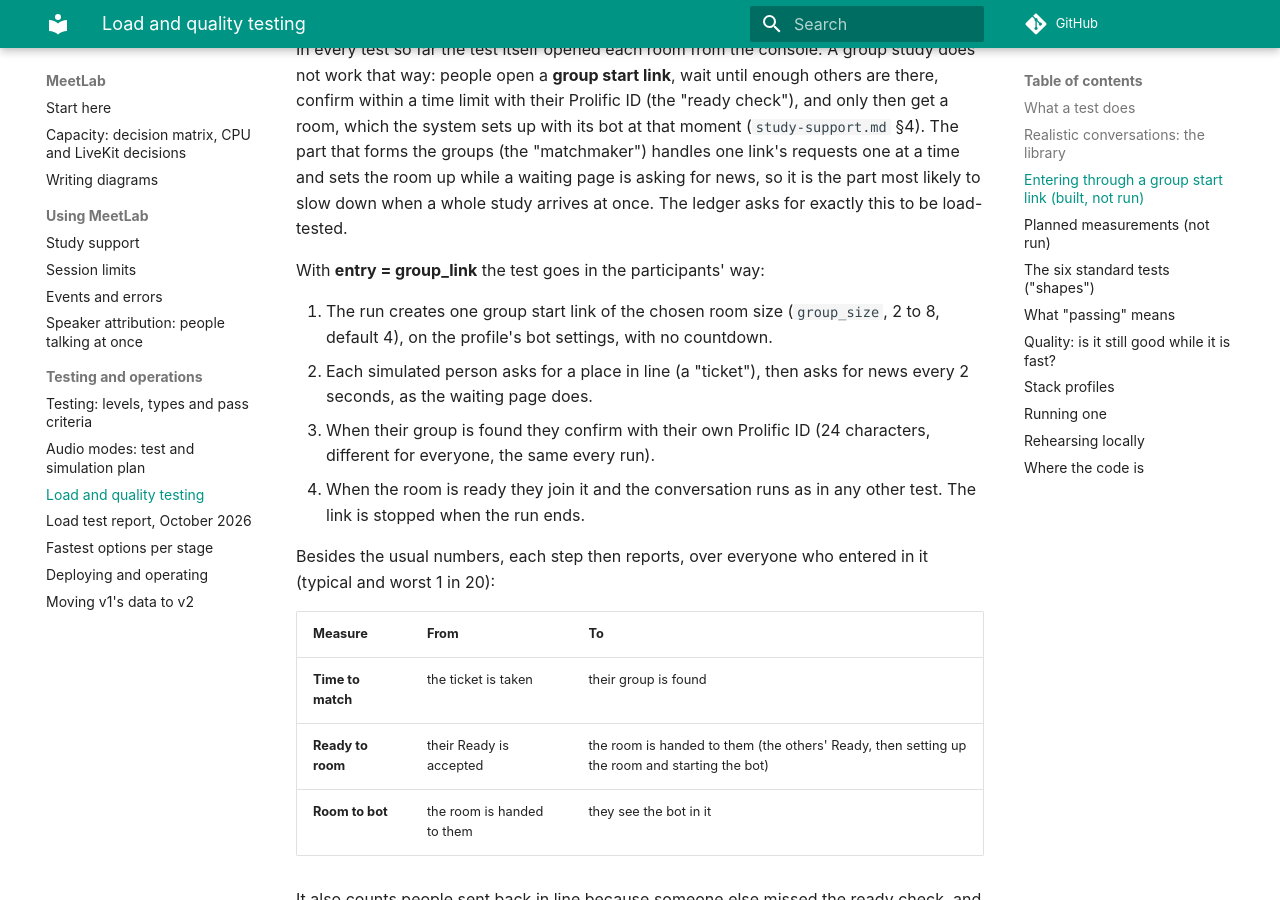
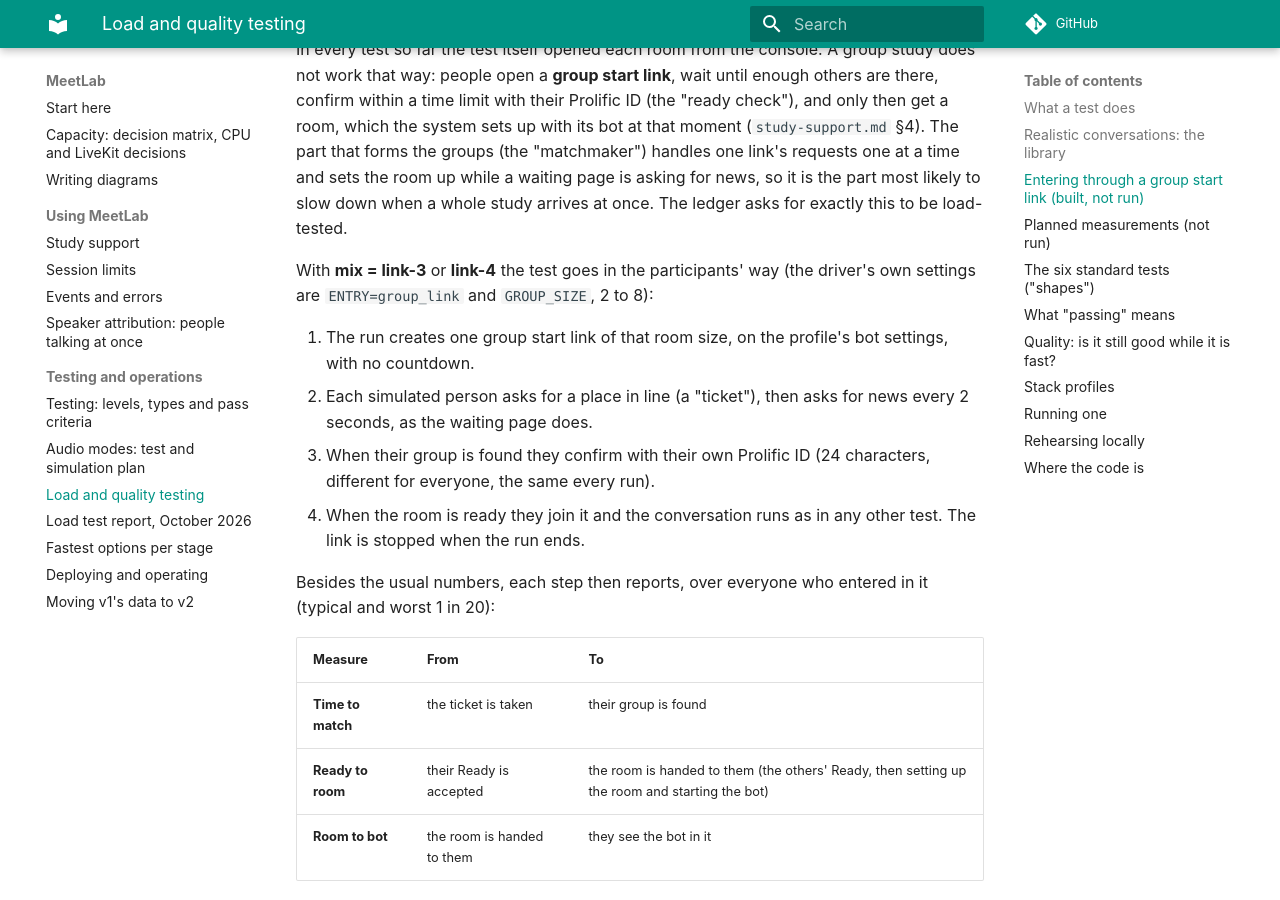
Before and after one commit to wwbp/MeetLab, an MkDocs documentation site: the page built from docs/load-testing.md, in a window 1280 px wide and 900 px high, scrolled down 1643 px. Built offline with MkDocs 1.6.1 and Material for MkDocs 9.7.7, drawn with Linux system fonts in a browser that asks for light colours; comment, search, counter and statistics services are not loaded; some of the changed text lies outside the part shown.

Commit message:
Load test workflow: group-link entry is a choice of "mix", not two more inputs
The workflow already had 10 inputs, the most the pinned workflow linter
allows. mix = link-3 or link-4 now means that many people a room, entering
through a group start link; the driver's ENTRY and GROUP_SIZE are unchanged.

Co-Authored-By: Claude Fable 5.2 <noreply@anthropic.com>

````diff
--- a/docs/load-testing.md
+++ b/docs/load-testing.md
@@ -63,10 +63,11 @@ groups (the "matchmaker") handles one link's requests one at a time and sets the
 a waiting page is asking for news, so it is the part most likely to slow down when a whole
 study arrives at once. The ledger asks for exactly this to be load-tested.
 
-With **entry = group_link** the test goes in the participants' way:
+With **mix = link-3** or **link-4** the test goes in the participants' way (the driver's own
+settings are `ENTRY=group_link` and `GROUP_SIZE`, 2 to 8):
 
-1. The run creates one group start link of the chosen room size (`group_size`, 2 to 8, default
-   4), on the profile's bot settings, with no countdown.
+1. The run creates one group start link of that room size, on the profile's bot settings,
+   with no countdown.
 2. Each simulated person asks for a place in line (a "ticket"), then asks for news every 2
    seconds, as the waiting page does.
 3. When their group is found they confirm with their own Prolific ID (24 characters, different
@@ -117,7 +118,7 @@ stated and a yes first.
 
 | Measurement | How | What it answers | Status |
 |---|---|---|---|
-| A spike at study size through a group link | `shape=spike`, `entry=group_link`, `group_size=4`, `target` = the study's rooms | Do groups form and rooms open in time when everyone arrives within 30 seconds? Time to match, ready to room, room to bot | **Not run.** Needs the join limit raised and a local rehearsal first |
+| A spike at study size through a group link | `shape=spike`, `mix=link-4`, `target` = the study's rooms | Do groups form and rooms open in time when everyone arrives within 30 seconds? Time to match, ready to room, room to bot | **Not run.** Needs the join limit raised and a local rehearsal first |
 | Every room reaching the session limit at once | the same spike with `overrides={"session_limit_minutes": N}` and a hold longer than N minutes | Do all bots say the closing message and all sessions close when every room ends in the same minute? | **Not run.** The test does not yet check the closing message per room; today it would only show sessions left running |
 | Rooms of 4 on CPU speech-to-text | `mix=4` (console entry), `shape=breakpoint`, with the GPU speech service off | How many 4-person rooms the shared CPU speech server carries before replies slow past 2 seconds: the CPU/GPU switch point for the group study | **Not run** |
 
@@ -226,7 +227,7 @@ point, and run the big shapes on `ours`.
    gh workflow run loadtest.yml --ref main -f profile=ours -f shape=smoke -f target=10
    ```
    `hold_s=60` shortens every step for a quick rehearsal. `-f mix=4` puts 4 people in every
-   room; `-f entry=group_link -f group_size=4` brings them in through a group start link
+   room; `-f mix=link-4` brings them in through a group start link
    ([built, not run](#entering-through-a-group-start-link-built-not-run)).
 3. **Read it.** The run's summary page shows one row per step and the verdict; the full
    result (JSON) is saved in the media bucket under `loadtests/`.
````
Also changed, not shown: 1 other file.
